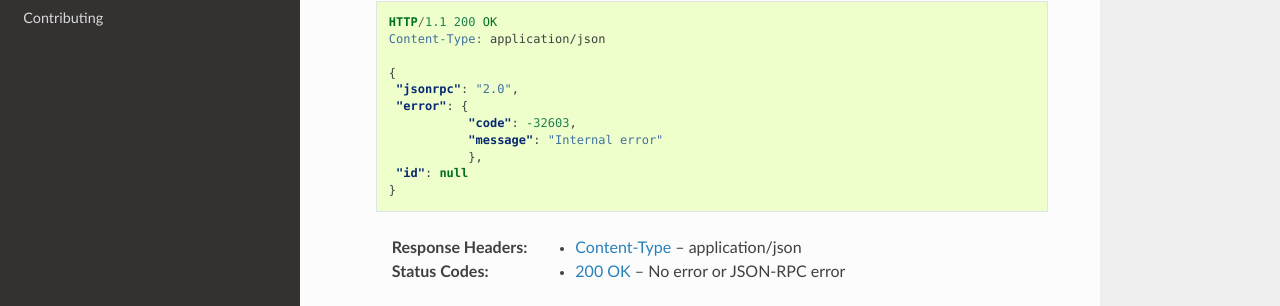
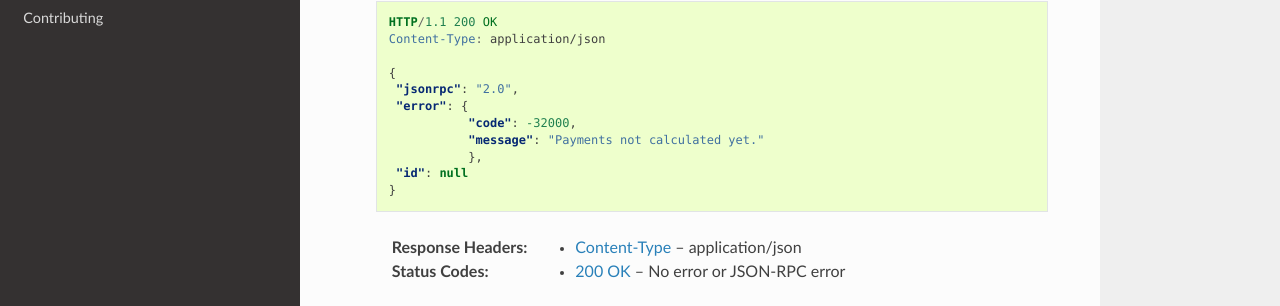
Before and after one commit to adshares/adpay, a Sphinx documentation site: the page built from docs/source/jsonrpc.rst, in a window 1280 px wide and 900 px high, scrolled down 2199 px. Shown: the part 427-733 px from the top of the window. Built offline with Sphinx 7.4.7 and the Read the Docs theme 2.0.0, drawn with Linux system fonts in a browser that asks for light colours.

Commit message:
update error code to custom -32000

```diff
--- a/docs/source/jsonrpc.rst
+++ b/docs/source/jsonrpc.rst
@@ -144,8 +144,8 @@ Error responses
         {
          "jsonrpc": "2.0",
          "error": {
-                   "code": -32603,
-                   "message": "Internal error"
+                   "code": -32000,
+                   "message": "Payments not calculated yet."
                    },
          "id": null
         }
```
Also changed, not shown: 1 other file.
